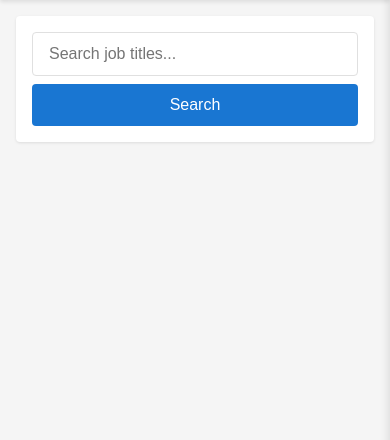
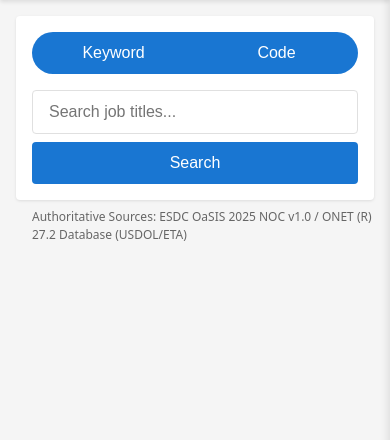
Before and after one commit to dubedad/JD-Builder-Lite, a Flask app: page / in a window 390 px wide. Shown: the part 100-540 px from the top of the page. Run offline with Flask 3, Linux system fonts and the light colour scheme.

Commit message:
feat(08-A-01): add pill toggle and authoritative sources footnote
- Add Keyword/Code pill toggle above search input
- Add authoritative sources footnote below search bar
- Style pills with accent color for active state
- Add responsive layout for mobile (stack toggle above input)

```diff
--- a/static/css/main.css
+++ b/static/css/main.css
@@ -102,6 +102,56 @@
 .search-container button:disabled {
     background: #90caf9;
     cursor: not-allowed;
+}
+
+/* Pill Toggle Styles */
+.search-type-toggle {
+    display: flex;
+    gap: 0;
+}
+
+.pill-btn {
+    padding: 7px 16px;
+    border: 1px solid var(--border);
+    background: var(--bg);
+    cursor: pointer;
+    font-size: 0.875rem;
+    transition: background 0.15s, color 0.15s;
+}
+
+.pill-btn:first-child {
+    border-radius: 25px 0 0 25px;
+}
+
+.pill-btn:last-child {
+    border-radius: 0 25px 25px 0;
+    border-left: none;
+}
+
+.pill-btn.active {
+    background: var(--accent);
+    color: white;
+    border-color: var(--accent);
+}
+
+.pill-btn:hover:not(.active) {
+    background: var(--highlight);
+}
+
+.pill-btn:focus {
+    outline: 2px solid var(--accent);
+    outline-offset: 2px;
+    z-index: 1;
+}
+
+/* Authoritative Sources Footnote */
+.authoritative-sources {
+    font-size: 0.75rem;
+    color: var(--text-light);
+    margin-top: -1rem;
+    margin-bottom: 1.5rem;
+    text-align: left;
+    padding-left: 1rem;
 }
 
 /* Info Card */
@@ -260,7 +310,12 @@
     }
 
     .search-container {
-        flex-direction: column;
+        flex-wrap: wrap;
+    }
+
+    .search-type-toggle {
+        width: 100%;
+        margin-bottom: 0.5rem;
     }
 
     .search-container button {
--- a/templates/index.html
+++ b/templates/index.html
@@ -20,6 +20,14 @@
     <main class="container">
         <!-- Search Section -->
         <section class="search-container">
+            <div class="search-type-toggle" role="tablist">
+                <button role="tab" class="pill-btn active" data-search-type="Keyword" aria-selected="true">
+                    Keyword
+                </button>
+                <button role="tab" class="pill-btn" data-search-type="Code" aria-selected="false">
+                    Code
+                </button>
+            </div>
             <input
                 type="search"
                 id="search-input"
@@ -28,6 +36,10 @@
             >
             <button id="search-button" type="button">Search</button>
         </section>
+
+        <p class="authoritative-sources">
+            Authoritative Sources: ESDC OaSIS 2025 NOC v1.0 / ONET (R) 27.2 Database (USDOL/ETA)
+        </p>
 
         <!-- Profile Info Card (initially hidden) -->
         <section id="profile-info" class="info-card hidden">
```
